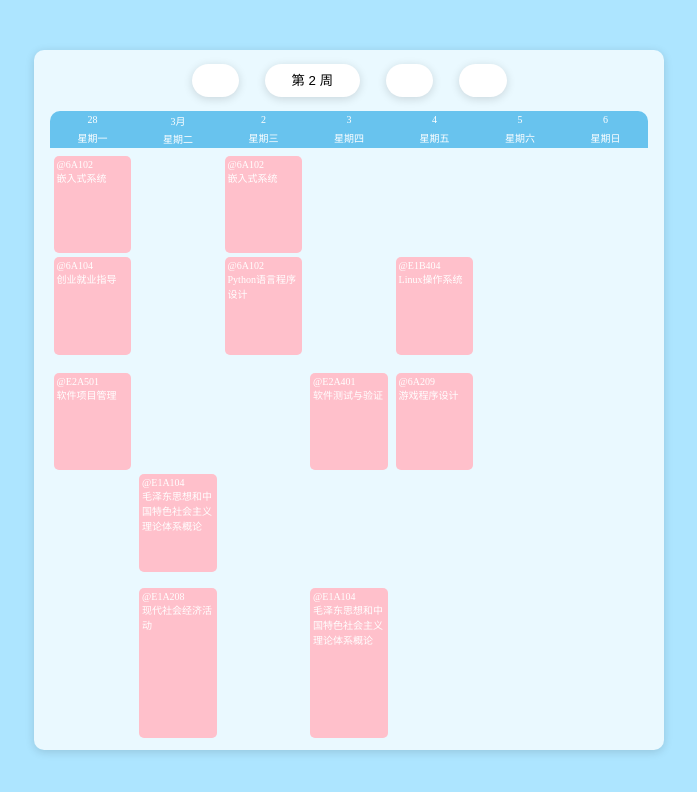
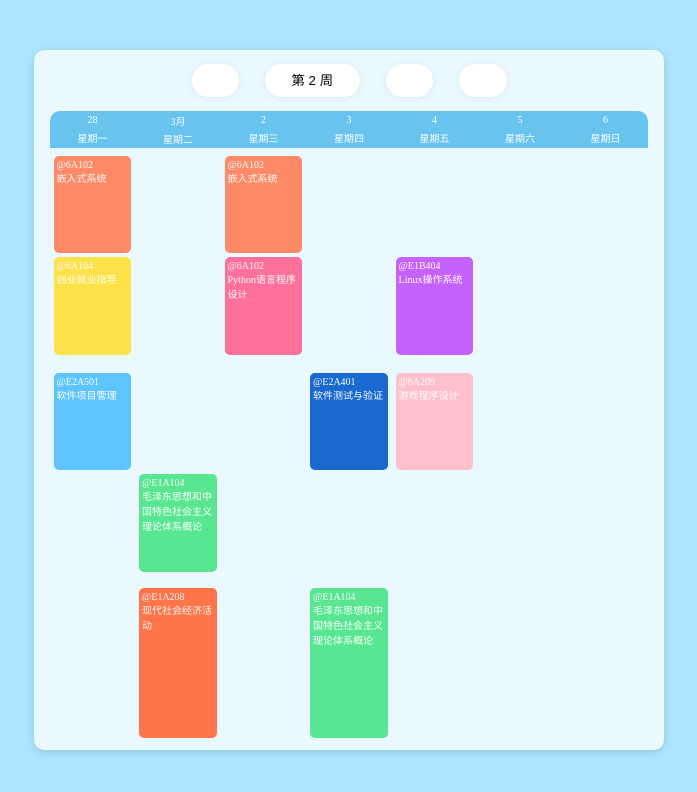
Before and after one commit to mizoreyo/insnow-table-react, a React (Create React App) app: page / in a window 1280 px wide. Shown: the top 792 px of the page, without its empty margins (291-988 px from the left). Built offline with nearby package versions, Linux system fonts and the light colour scheme; a small style sheet from the web is missing.

Commit message:
make table colorful

```diff
--- a/src/component/Table/TableBody/index.css
+++ b/src/component/Table/TableBody/index.css
@@ -147,3 +147,75 @@
 .night-lesson-3 {
   height: 96%;
 }
+
+.color-1 {
+    background-color: #FF446E;
+}
+
+.color-2 {
+    background-color: #FF719A;
+}
+
+.color-3 {
+    background-color: #FD7EBE;
+}
+
+.color-4 {
+    background-color: #FF7449;
+}
+
+.color-5 {
+    background-color: #ff8a67;
+}
+
+.color-6 {
+    background-color: #FFA325;
+}
+
+.color-7 {
+    background-color: #ffe14a;
+}
+
+.color-8 {
+    background-color: #59e691;
+}
+
+.color-9 {
+    background-color: #4addd1;
+}
+
+.color-10 {
+    background-color: #12bdbd;
+}
+
+.color-11 {
+    background-color: #5dc4ff;
+}
+
+.color-12 {
+    background-color: #3aabec;
+}
+
+.color-13 {
+    background-color: #3281e9;
+}
+
+.color-14 {
+    background-color: #1969d1;
+}
+
+.color-15 {
+    background-color: #8252fd;
+}
+
+.color-16 {
+    background-color: #c662fc;
+}
+
+.color-17 {
+    background-color: #f3aeae;
+}
+
+.color-18 {
+    background-color: #cc7150;
+}
--- a/src/component/Table/TableBody/index.jsx
+++ b/src/component/Table/TableBody/index.jsx
@@ -5,10 +5,10 @@ import './index.css'
 
 export default function TableBody(props) {
 
+  const [aLessons, setALessons] = React.useState([])
   // props
   const { tableData, pageNum, setPageNum, setLessonInfo } = props
   const { lessons, courses } = tableData
-  console.log(tableData)
 
   // DOM ref
   const tableBodyListRef = React.useRef()
@@ -18,6 +18,25 @@ export default function TableBody(props) {
   const lastXRef = React.useRef()
   const weekNumRef = React.useRef()
   const pageNumRef = React.useRef()
+
+  React.useEffect(() => {
+    function addColor(lesson) {
+      courses.map((course, index) => {
+        if (course.courseShortName === lesson.lessonShortName) {
+          lesson.color = index % 18
+        }
+      })
+    }
+    let bLessons = Object.assign(lessons)
+    bLessons.map((weekLessons) => {
+      weekLessons.map((dayLessons) => {
+        dayLessons.morningLessons.map(addColor)
+        dayLessons.noonLessons.map(addColor)
+        dayLessons.nightLessons.map(addColor)
+      })
+    })
+    setALessons(bLessons)
+  }, [lessons, courses])
 
   React.useEffect(() => {
     document.onmousemove = handleMouseMove
@@ -50,6 +69,9 @@ export default function TableBody(props) {
 
   function showLessonInfo(lessonShortName, lessonRoom, lessonTime) {
     return () => {
+      if (lessonShortName === '无课') {
+        return
+      }
       let lessonInfo = {}
       courses.map((course) => {
         if (course.courseShortName === lessonShortName) {
@@ -150,7 +172,7 @@ export default function TableBody(props) {
     <div className='table-body-list-container'>
       <ul className='table-body-list' onTouchStart={handleTouchStart} onMouseDown={handleMouseDown} ref={tableBodyListRef}>
         {
-          lessons.map((weekLesson) => {
+          aLessons.map((weekLesson) => {
             return (
               <li className='table-body-container' key={nanoid()}>
                 <div className='table-body'>
@@ -190,7 +212,7 @@ export default function TableBody(props) {
                         weekLesson.map((dayLesson) => {
                           return dayLesson.morningLessons.map((lesson) => {
                             return (
-                              <li onClick={showLessonInfo(lesson.lessonShortName, lesson.lessonRoom, lesson.lessonTime)} key={nanoid()} className={`lesson ${isLesson(lesson.lessonShortName) ? '' : 'lesson-none'} day-lesson-${lesson.lessonLastNum}`}>
+                              <li onClick={showLessonInfo(lesson.lessonShortName, lesson.lessonRoom, lesson.lessonTime)} key={nanoid()} className={`lesson ${isLesson(lesson.lessonShortName) ? '' : 'lesson-none'} day-lesson-${lesson.lessonLastNum} color-${lesson.color}`}>
                                 <span>@{lesson.lessonRoom}</span><br /><span>{lesson.lessonName}</span>
                               </li>
                             )
@@ -203,7 +225,7 @@ export default function TableBody(props) {
                         weekLesson.map((dayLesson) => {
                           return dayLesson.noonLessons.map((lesson) => {
                             return (
-                              <li onClick={showLessonInfo(lesson.lessonShortName, lesson.lessonRoom, lesson.lessonTime)} key={nanoid()} className={`lesson ${isLesson(lesson.lessonShortName) ? '' : 'lesson-none'} day-lesson-${lesson.lessonLastNum}`}>
+                              <li onClick={showLessonInfo(lesson.lessonShortName, lesson.lessonRoom, lesson.lessonTime)} key={nanoid()} className={`lesson ${isLesson(lesson.lessonShortName) ? '' : 'lesson-none'} day-lesson-${lesson.lessonLastNum} color-${lesson.color}`}>
                                 <span>@{lesson.lessonRoom}</span><br /><span>{lesson.lessonName}</span>
                               </li>
                             )
@@ -216,7 +238,7 @@ export default function TableBody(props) {
                         weekLesson.map((dayLesson) => {
                           return dayLesson.nightLessons.map((lesson) => {
                             return (
-                              <li onClick={showLessonInfo(lesson.lessonShortName, lesson.lessonRoom, lesson.lessonTime)} key={nanoid()} className={`lesson ${isLesson(lesson.lessonShortName) ? '' : 'lesson-none'} night-lesson-${lesson.lessonLastNum}`}>
+                              <li onClick={showLessonInfo(lesson.lessonShortName, lesson.lessonRoom, lesson.lessonTime)} key={nanoid()} className={`lesson ${isLesson(lesson.lessonShortName) ? '' : 'lesson-none'} night-lesson-${lesson.lessonLastNum} color-${lesson.color}`}>
                                 <span>@{lesson.lessonRoom}</span><br /><span>{lesson.lessonName}</span>
                               </li>
                             )
--- a/src/component/Table/TableHeader/index.css
+++ b/src/component/Table/TableHeader/index.css
@@ -12,8 +12,12 @@
   width: 15%;
   background-color: #fff;
   border-radius: 2rem;
-  box-shadow: 0 2px 10px rgb(0 0 0 / 14%);
+  box-shadow: 0 1px 8px rgba(0, 0, 0, 0.068);
   cursor: pointer;
+}
+
+.header-button:active {
+  box-shadow: 0 1px 10px rgba(0, 0, 0, 0.103);
 }
 
 .header-week-select {
--- a/src/component/Table/index.css
+++ b/src/component/Table/index.css
@@ -27,7 +27,7 @@
 .lesson-info {
   width: 50%;
   height: 60%;
-  background-color: rgba(255, 255, 255, 0.8);
+  background-color: rgba(255, 255, 255, 0.95);
   position: absolute;
   top: 50%;
   left: 50%;
```
